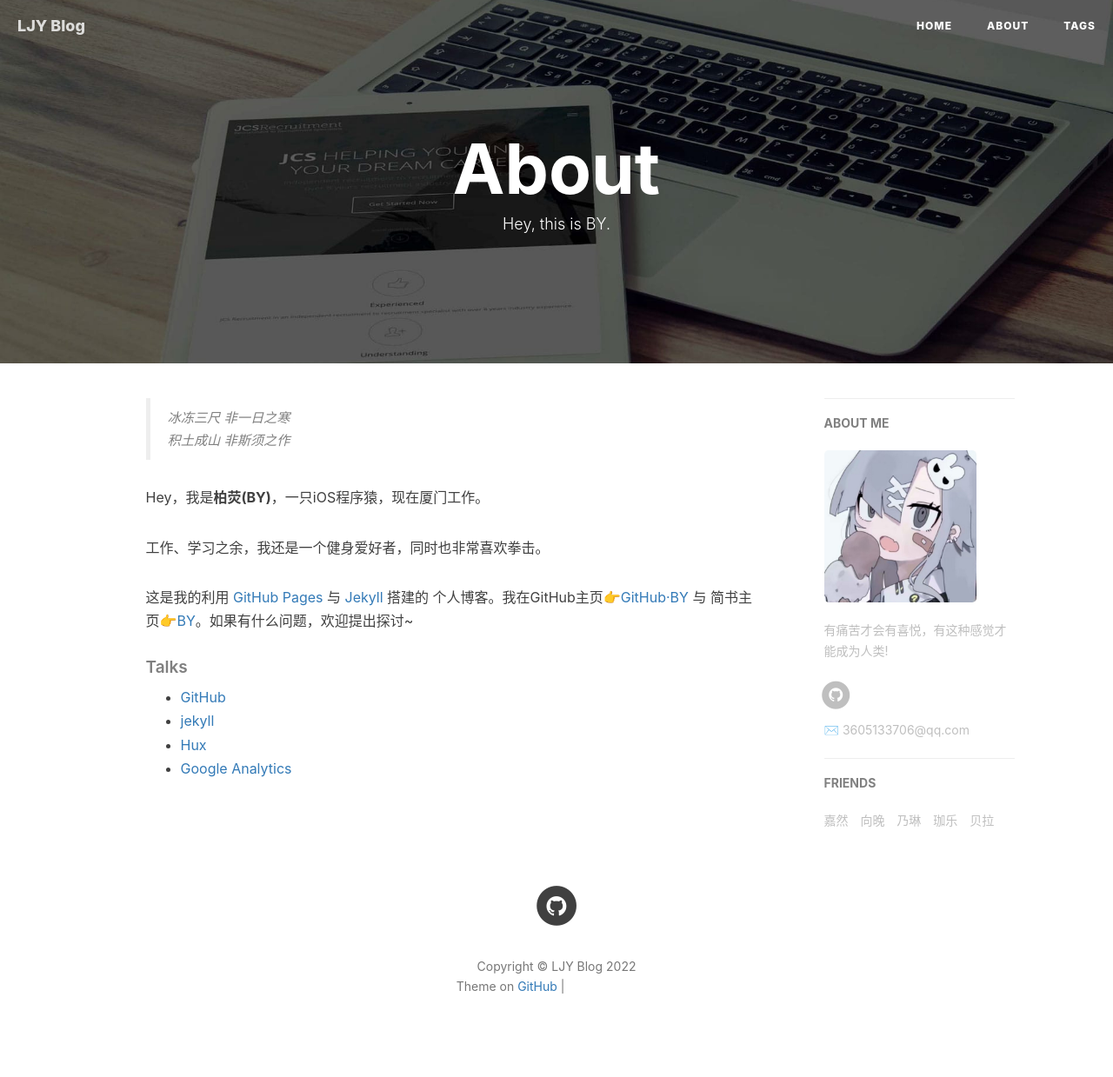
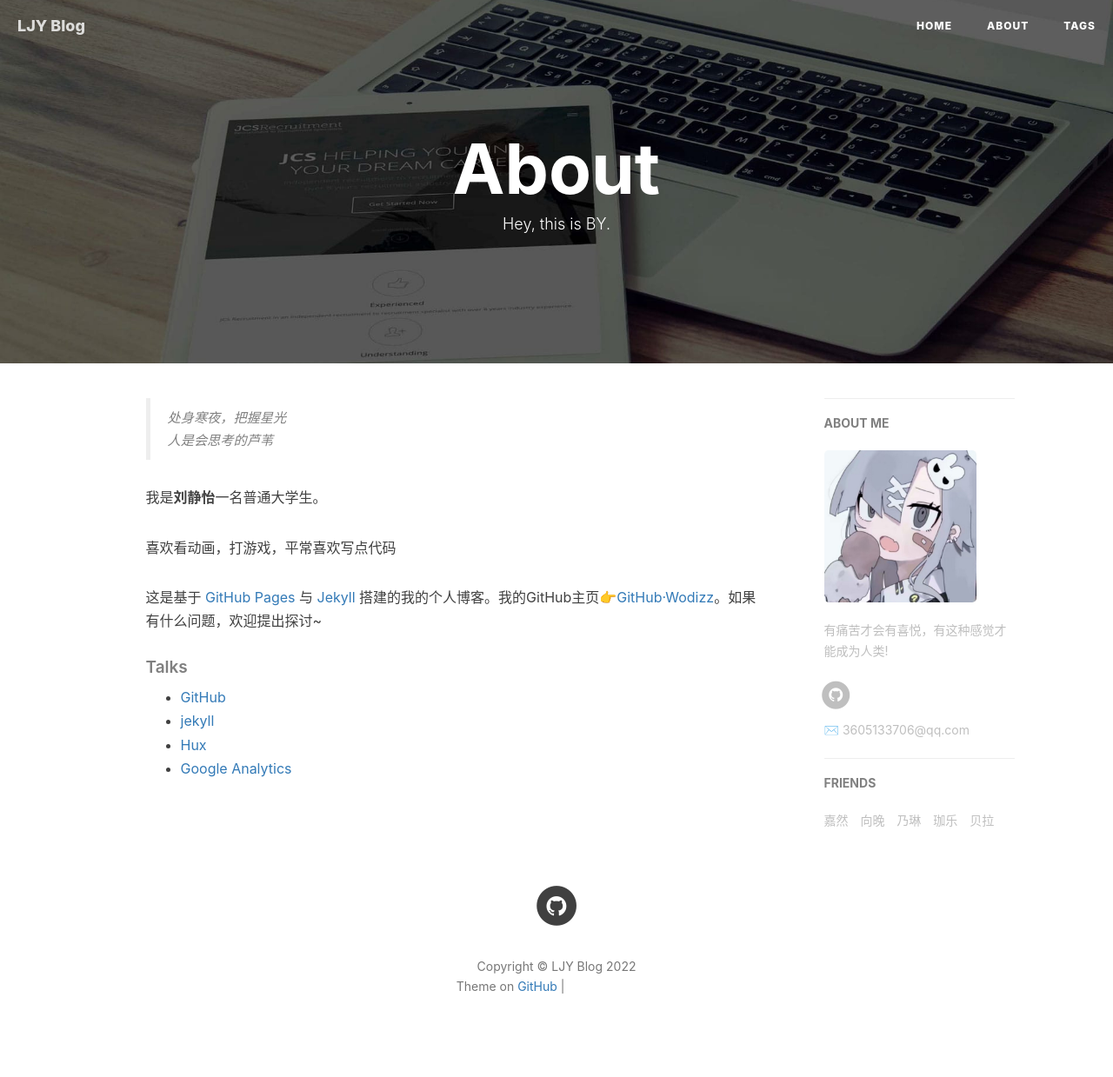
Before and after one commit to Wodizz/LiujingyiBlog, a Jekyll site: the page built from about.html, in a window 1280 px wide. Shown: the whole page at 87% size. Built offline with Jekyll 4.4.1, drawn with Linux system fonts in a browser that asks for light colours; nearby versions of some CDN libraries; comment, search, counter and statistics services are not loaded; grey boxes are pictures that could not be loaded.

Commit message:
修改关于我

```diff
--- a/about.html
+++ b/about.html
@@ -15,14 +15,14 @@ header-img: "img/post-bg-rwd.jpg"
 <div class="zh post-container">
 
     <!--copied from markdown -->
-    <blockquote><p>冰冻三尺 非一日之寒<br>
-    积土成山 非斯须之作</p></blockquote>
+    <blockquote><p>处身寒夜，把握星光<br>
+    人是会思考的芦苇</p></blockquote>
 
-    <p>Hey，我是<strong>柏荧(BY)</strong>，一只iOS程序猿，现在厦门工作。</p>
+    <p>我是<strong>刘静怡</strong>一名普通大学生。</p>
 
-    <p>工作、学习之余，我还是一个健身爱好者，同时也非常喜欢拳击。</p>
+    <p>喜欢看动画，打游戏，平常喜欢写点代码</p>
 
-    <p>这是我的利用 <a href="https://pages.github.com/">GitHub Pages</a> 与 <a href="http://jekyll.com.cn/">Jekyll</a> 搭建的 个人博客。我在GitHub主页<a href="https://github.com/qiubaiying">👉GitHub·BY</a> 与 简书主页<a href="https://http://www.jianshu.com/u/e71990ada2fd">👉BY</a>。如果有什么问题，欢迎提出探讨~</p>
+    <p>这是基于 <a href="https://pages.github.com/">GitHub Pages</a> 与 <a href="http://jekyll.com.cn/">Jekyll</a> 搭建的我的个人博客。我的GitHub主页<a href="https://github.com/Wodizz">👉GitHub·Wodizz</a>。如果有什么问题，欢迎提出探讨~</p>
 
     <p></p>
 
```
